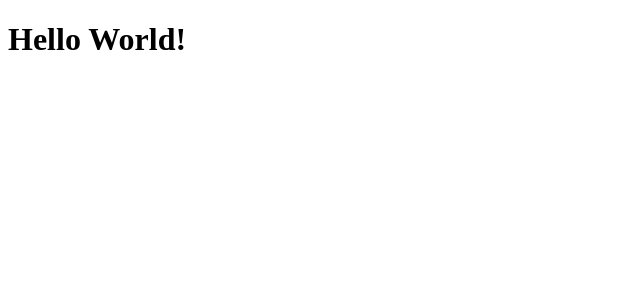
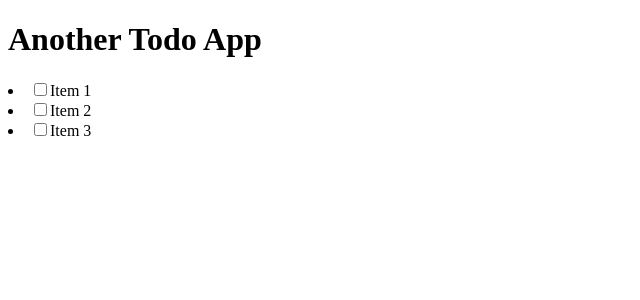
Before and after one commit to GarethBeddis/another-todo-app, a React app: page / in a window 1280 px wide. Shown: the top 300 px of the page, without its empty margins (0-640 px from the left). Built offline with nearby package versions, Linux system fonts and the light colour scheme.

Commit message:
Add todo components and toggleComplete func

```diff
--- a/src/client/App.js
+++ b/src/client/App.js
@@ -1,11 +1,17 @@
 import React, { Component } from 'react';
 import './stylesheets/app.css';
+
+import Todos from './components/todos/Todos';
 
 export default class App extends Component {
   constructor(props) {
     super(props)
     this.state = {
-
+      todos: [
+        { "id": 1, "title": "Item 1", "completed": false },
+        { "id": 2, "title": "Item 2", "completed": false },
+        { "id": 3, "title": "Item 3", "completed": false },
+      ]
     }
   }
 
@@ -13,9 +19,26 @@ export default class App extends Component {
 
   }
 
+  toggleComplete = (id) => {
+    this.setState({
+      todos: this.state.todos.map(todo => {
+        if(todo.id === id) {
+          todo.completed = !todo.completed
+        }
+        return todo;
+      })
+    })
+  }
+
   render() {
     return (
-      <h1>Hello World!</h1>
+      <div>
+        <h1>Another Todo App</h1>
+        <Todos
+          todos={this.state.todos}
+          toggleComplete={this.toggleComplete}
+        />
+      </div>
     );
   }
 }
--- /dev/null
+++ b/src/client/components/todos/TodoItem.js
@@ -0,0 +1,19 @@
+import React, { Component } from 'react'
+
+export default class TodoItem extends Component {
+    render() {
+
+        const { id, title, completed } = this.props.todo;
+
+        return (
+            <li>
+                <input
+                    type="checkbox"
+                    checked={completed}
+                    onChange={this.props.toggleComplete.bind(this, id)}
+                />
+                {title}
+            </li>
+        )
+    }
+}
--- /dev/null
+++ b/src/client/components/todos/Todos.js
@@ -0,0 +1,14 @@
+import React, { Component } from 'react'
+import TodoItem from './TodoItem';
+
+export default class Todos extends Component {
+    render() {
+        return this.props.todos.map((todo) => (
+            <TodoItem
+                key={todo.id}
+                todo={todo}
+                toggleComplete={this.props.toggleComplete}
+            />
+        ));
+    }
+}
```
